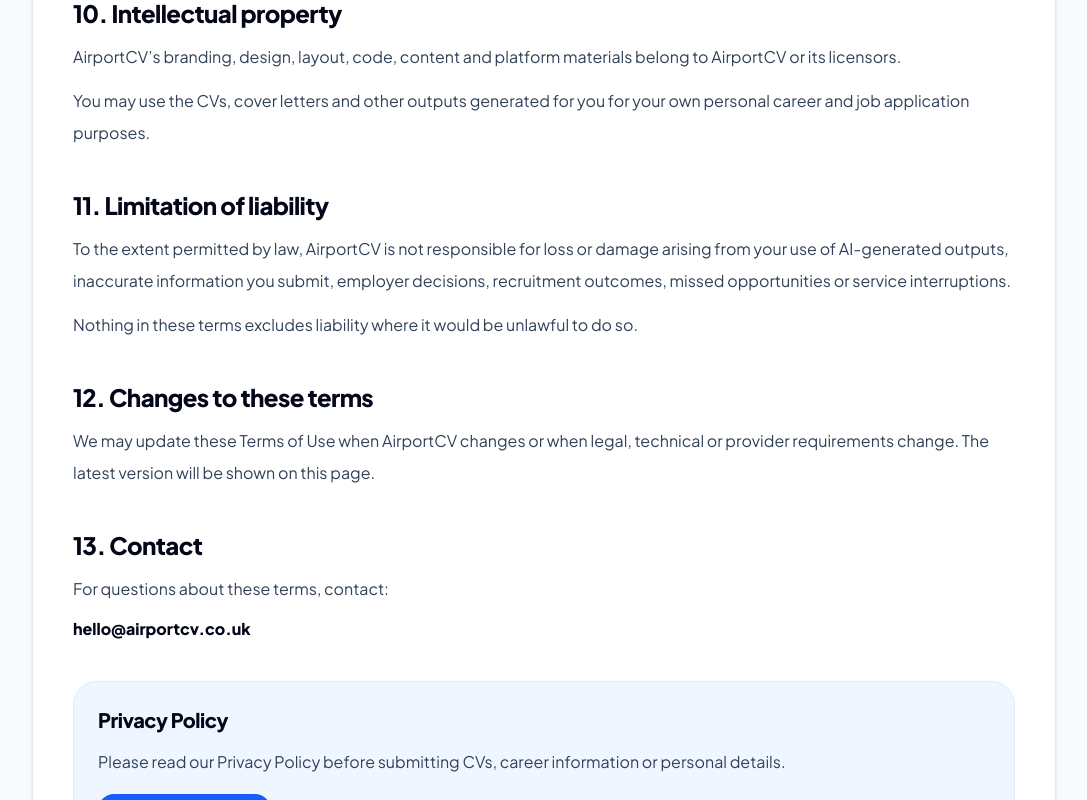
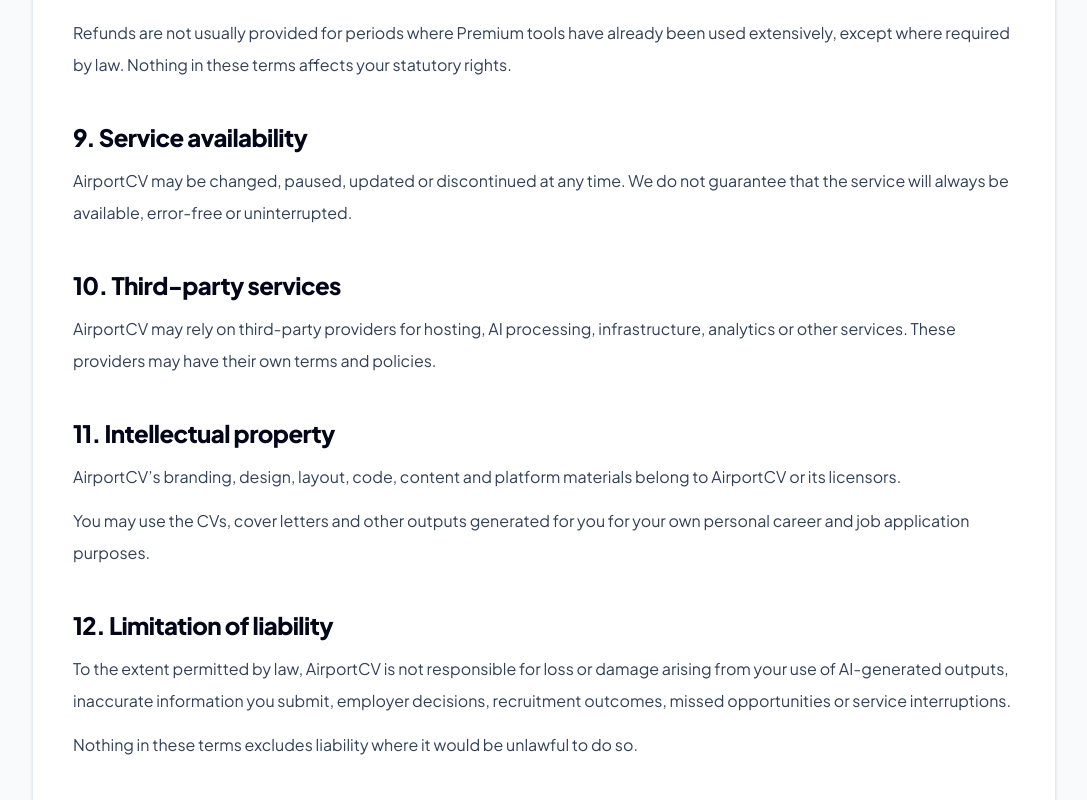
Before and after one commit to jjayakumaraero-eng/airportcv-web, a Next.js app: page /terms in a window 1280 px wide. Shown: the part 2820-3620 px from the top of the page, without its empty margins (96-1183 px from the left). Built offline with nearby package versions, Linux system fonts and the light colour scheme.

Commit message:
Add subscription cancellation and refund terms

```diff
--- a/app/terms/page.tsx
+++ b/app/terms/page.tsx
@@ -92,33 +92,43 @@ export default function TermsPage() {
                   ],
                 },
                 {
-                  title: "8. Service availability",
+                  title: "8. Payments, subscriptions, cancellations and refunds",
+                  body: [
+                    "AirportCV Premium may be offered with a free introductory period. Unless you cancel before the free period ends, your subscription will renew at £4.99 per month.",
+                    "You can cancel your Premium subscription at any time. If you cancel, your Premium access will normally continue until the end of your current billing or trial period.",
+                    "Payments are processed securely by Stripe. AirportCV does not store your full card details.",
+                    "If you believe you were charged in error, contact hello@airportcv.co.uk within 14 days of the first paid charge. Refund requests are reviewed case by case, taking into account account usage, the reason for the request and applicable law.",
+                    "Refunds are not usually provided for periods where Premium tools have already been used extensively, except where required by law. Nothing in these terms affects your statutory rights.",
+                  ],
+                },
+                {
+                  title: "9. Service availability",
                   body: [
                     "AirportCV may be changed, paused, updated or discontinued at any time. We do not guarantee that the service will always be available, error-free or uninterrupted.",
                   ],
                 },
                 {
-                  title: "9. Third-party services",
+                  title: "10. Third-party services",
                   body: [
                     "AirportCV may rely on third-party providers for hosting, AI processing, infrastructure, analytics or other services. These providers may have their own terms and policies.",
                   ],
                 },
                 {
-                  title: "10. Intellectual property",
+                  title: "11. Intellectual property",
                   body: [
                     "AirportCV’s branding, design, layout, code, content and platform materials belong to AirportCV or its licensors.",
                     "You may use the CVs, cover letters and other outputs generated for you for your own personal career and job application purposes.",
                   ],
                 },
                 {
-                  title: "11. Limitation of liability",
+                  title: "12. Limitation of liability",
                   body: [
                     "To the extent permitted by law, AirportCV is not responsible for loss or damage arising from your use of AI-generated outputs, inaccurate information you submit, employer decisions, recruitment outcomes, missed opportunities or service interruptions.",
                     "Nothing in these terms excludes liability where it would be unlawful to do so.",
                   ],
                 },
                 {
-                  title: "12. Changes to these terms",
+                  title: "13. Changes to these terms",
                   body: [
                     "We may update these Terms of Use when AirportCV changes or when legal, technical or provider requirements change. The latest version will be shown on this page.",
                   ],
@@ -139,7 +149,7 @@ export default function TermsPage() {
 
               <section>
                 <h2 className="text-2xl font-black tracking-tight text-slate-950">
-                  13. Contact
+                  14. Contact
                 </h2>
 
                 <p className="mt-3 leading-8">
```
